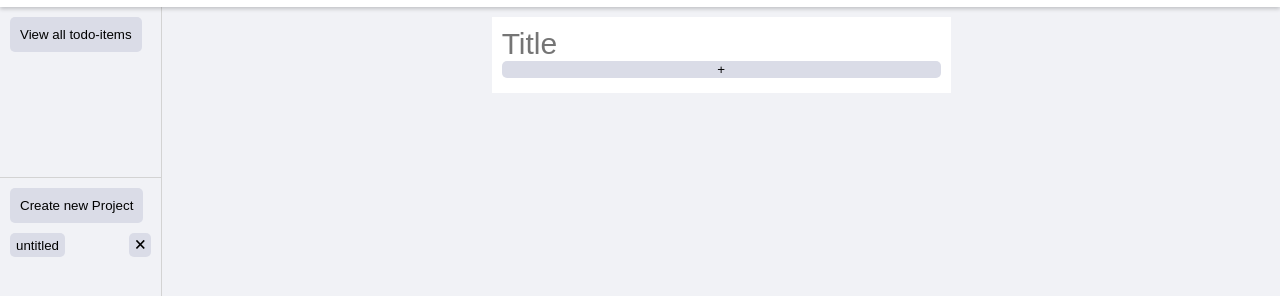
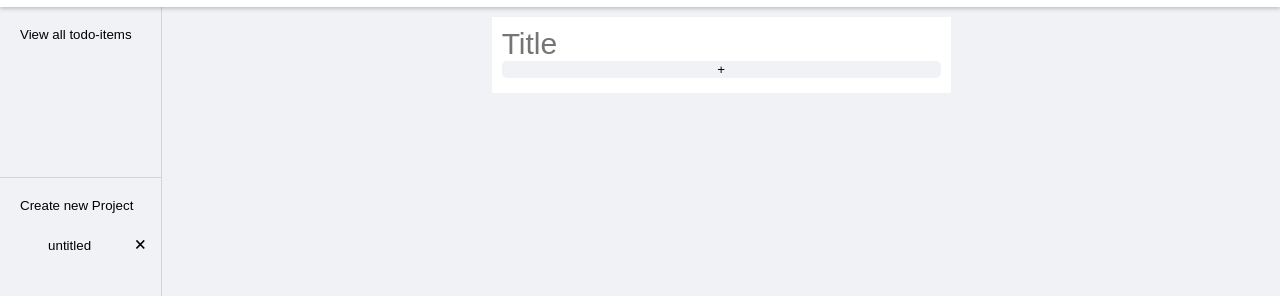
Before and after one commit to jor-eldevera/odin-todo-list, a website built with webpack: page dist/index.html in a window 1280 px wide. Both pictures are taken after a click on the button "Create new Project". Shown: the part 50-346 px from the top of the page. Built offline with nearby package versions, Linux system fonts and the light colour scheme.

Commit message:
Add variables and change project button width

```diff
--- a/src/style.css
+++ b/src/style.css
@@ -1,5 +1,6 @@
 :root {
-	--button-color: #DADCE7;
+	/* --button-color: #DADCE7; */
+	--button-color: #f1f2f6;
 	--button-hover-color: #E6E8EF;
 }
 
@@ -82,6 +83,7 @@ h1 {
 	border: none;
 	border-radius: 5px;
 	background-color: var(--button-color);
+	width: 100%;
 }
 
 .projectBtn:hover {
```
